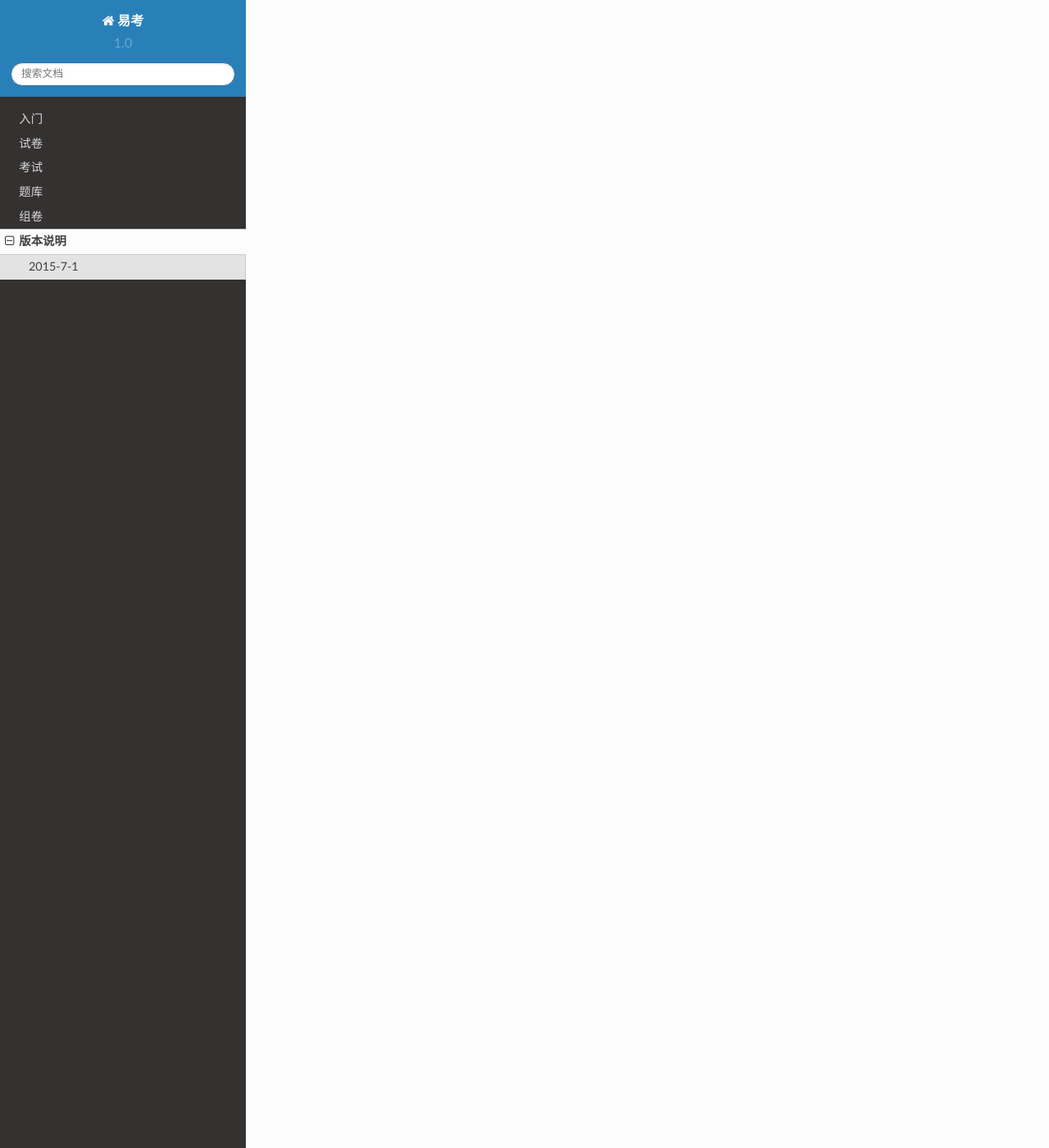
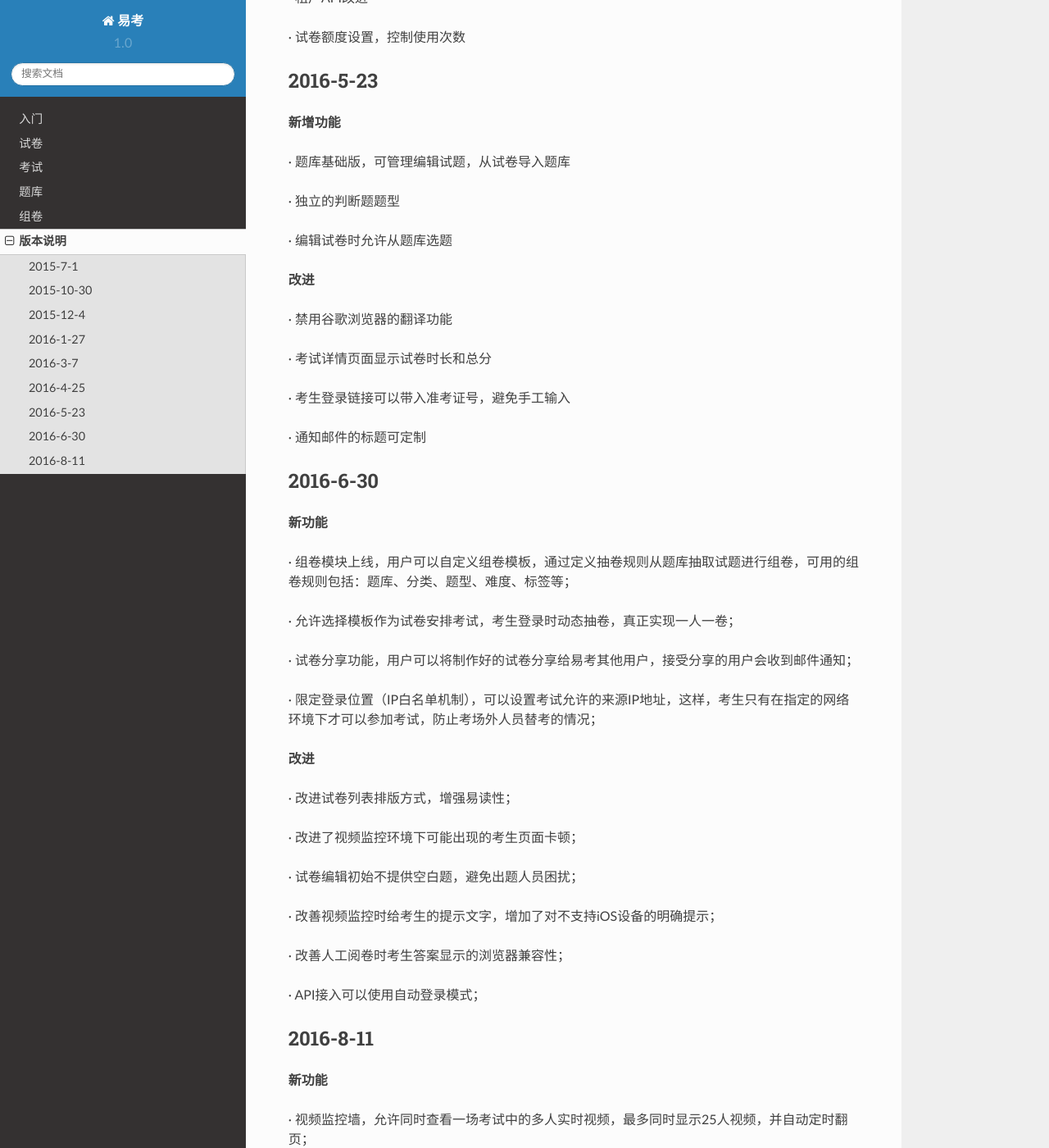
Before and after one commit to yaozhifeng/eztest_doc, a Sphinx documentation site: the page built from docs/source/releasenote.rst, in a window 1280 px wide and 1400 px high, scrolled down 2534 px. Shown: the whole window at 82% size. Built offline with Sphinx 7.4.7 and the Read the Docs theme 2.0.0, drawn with Linux system fonts in a browser that asks for light colours; some of the changed text lies outside the part shown.

Commit message:
releasenote

```diff
--- a/docs/source/releasenote.rst
+++ b/docs/source/releasenote.rst
@@ -3,3 +3,179 @@
 
 2015-7-1
 -------------
+
+· 第一个公开版本
+
+2015-10-30
+-----------
+
+**新功能**
+
+· 增加填空题题型
+
+· 增加语音题，播放音频支持
+
+**改进**
+
+· 批处理结束考试操作
+
+· 异步处理导出考生等长时间操作
+
+2015-12-4
+-------------
+
+**新功能**
+
+· 锁定页面功能
+
+· 启用HTTPS加密
+
+· 增加录音题型
+
+· 增加考生查看成绩功能
+
+· 增加考试统计分析功能
+
+**改进**
+
+· 重新设计考试列表样式，便于显示长标题
+
+· 站点升级维护页面
+
+2016-1-27
+------------
+
+**新功能**
+
+· 岗位要求设置，岗位匹配度计算
+
+· 相似考生功能
+
+· 新的考试创建向导功能
+
+· 分数线设置
+
+**改进**
+
+· 新的主页样式
+
+· 新的考生登录页样式
+
+· 按分数和推荐度排序
+
+2016-3-7
+-----------
+
+**新功能**
+
+· 定制邮件模板
+
+· 定制短信内容
+
+· 管理员导入导出试卷功能
+
+**改进**
+
+· 复制试卷功能优化
+
+· 答题提交性能优化
+
+2016-4-25
+------------
+
+**新增功能**
+
+· 用户资料完善收集
+
+· 岗位需求功能可后台配置，默认不启用
+
+· 个人信息收集项增加 - 照片
+
+· 增加嵌入类型试题 - 支持命令行模拟
+
+· 成绩邮件通知功能
+
+· 所有Saville报告的生成
+
+· 增加操作日志
+
+**改进**
+
+· 个人信息采集可以设置默认，方便后续使用
+
+· 租户API改进
+
+· 试卷额度设置，控制使用次数
+
+2016-5-23
+------------
+
+**新增功能**
+
+· 题库基础版，可管理编辑试题，从试卷导入题库
+
+· 独立的判断题题型
+
+· 编辑试卷时允许从题库选题
+
+**改进**
+
+· 禁用谷歌浏览器的翻译功能
+
+· 考试详情页面显示试卷时长和总分
+
+· 考生登录链接可以带入准考证号，避免手工输入
+
+· 通知邮件的标题可定制
+
+2016-6-30
+-----------
+
+**新功能**
+
+· 组卷模块上线，用户可以自定义组卷模板，通过定义抽卷规则从题库抽取试题进行组卷，可用的组卷规则包括：题库、分类、题型、难度、标签等；
+
+· 允许选择模板作为试卷安排考试，考生登录时动态抽卷，真正实现一人一卷；
+
+· 试卷分享功能，用户可以将制作好的试卷分享给易考其他用户，接受分享的用户会收到邮件通知；
+
+· 限定登录位置（IP白名单机制），可以设置考试允许的来源IP地址，这样，考生只有在指定的网络环境下才可以参加考试，防止考场外人员替考的情况；
+
+**改进**
+
+· 改进试卷列表排版方式，增强易读性；
+
+· 改进了视频监控环境下可能出现的考生页面卡顿；
+
+· 试卷编辑初始不提供空白题，避免出题人员困扰；
+
+· 改善视频监控时给考生的提示文字，增加了对不支持iOS设备的明确提示；
+
+· 改善人工阅卷时考生答案显示的浏览器兼容性；
+
+· API接入可以使用自动登录模式；
+
+2016-8-11
+------------
+
+**新功能**
+
+· 视频监控墙，允许同时查看一场考试中的多人实时视频，最多同时显示25人视频，并自动定时翻页；
+
+· 全文搜索， 题库系统支持全文搜索，可根据试题内容或选项中的任意文字搜索试题；
+
+· 考试答卷备份，可链接用户个人的微软OneDrive网盘，自动将考试结果以PDF答卷文档的形式备份到用户自己的网盘；
+
+· 简答题增加上传照片功能，对于需要画图，写公式等形式的试题，可以上传图片，移动设备上可以直接拍照上传；
+
+· 按需请求Saville报告，可以在测试结束后请求额外的Saville报告，此功能默认不开启，只对特殊用户单独开通；
+
+· 考试统计增加选项统计，可统计选择题和判断题的选项被选择占比，让用户更进一步了解群体答题情况和试卷试题质量；
+
+· 增加在线帮助文档；
+
+**改进**
+
+· 锁屏功能改进，在新的浏览器上可保证全程全屏答题，对误操作退出全屏的情况，强制要求5秒钟内返回。基本上可以保证考生全程不离开考试界面；
+
+· 性能优化，相同硬件配置的条件下同时在线人数翻倍；
```
